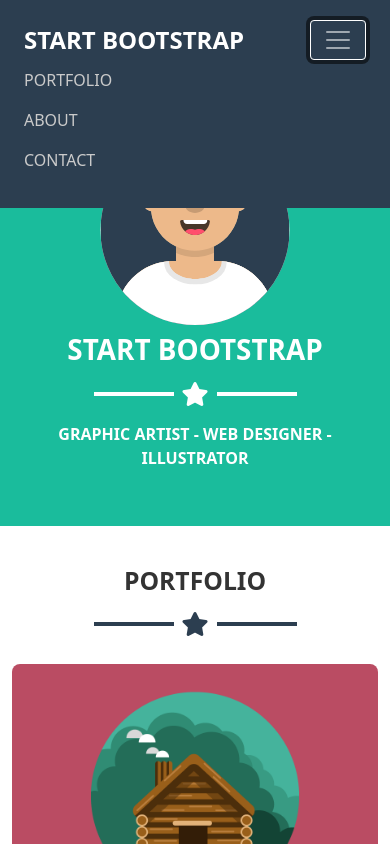
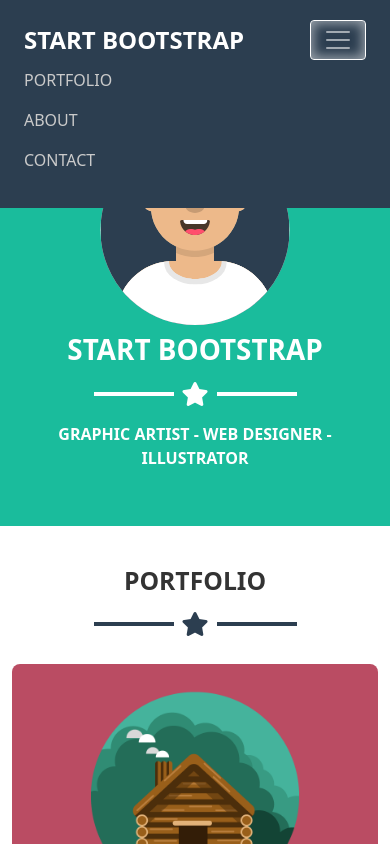
Before and after one commit to nicola-felice/html-css-bootstrap-freelancer, a plain HTML site: page index.html in a window 390 px wide. Both pictures are taken after a click on the button "Toggle navigation". Shown: the top 844 px of the page. Drawn offline with nearby package versions, Linux system fonts and the light colour scheme.

Commit message:
add: active effect on hamburger menu

```diff
--- a/css/style.css
+++ b/css/style.css
@@ -98,6 +98,14 @@
 .navbar-light .navbar-toggler {
     border-color: white;
 }
+.navbar-toggler:focus {
+    box-shadow: none;
+}
+/* if dropdown menu is expanded show dropshadow */
+.navbar-toggler[aria-expanded*="true"] {
+    box-shadow: inset 0px 0px 11px 3px rgba(255,255,255,0.49);
+}
+
 .navbar-light .navbar-nav .nav-link {
     color: rgb(202, 202, 202);
 }
```
